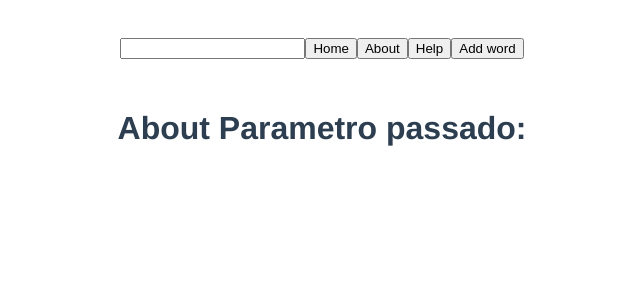
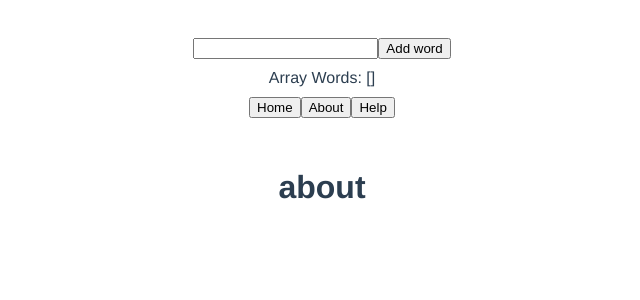
Before and after one commit to beatriz-alcantara/rotas-vue-comParametros, a Vue app: page /about in a window 1280 px wide. Shown: the top 300 px of the page, without its empty margins (318-958 px from the left). Built offline with nearby package versions, Linux system fonts and the light colour scheme.

Commit message:
versão do luciano

```diff
--- a/src/App.vue
+++ b/src/App.vue
@@ -1,31 +1,34 @@
 <template>
   <div id="app">
     <div id="nav">
-      <input type="text" v-model="param"/>
-      <button @click="changePage('home', arrWords)">Home</button>
-      <button @click="changePage('about', arrWords)">About</button>
-      <button @click="changePage('help', arrWords)">Help</button>
-      <button @click="add()"> Add word </button>
+      <input type="text" v-model="param" />
+      <button @click="add()">Add word</button>
+      <div class="v-mt-md">Array Words: {{arrayWords}}</div>
+      <div>
+        <button @click="changePage('home')">Home</button>
+        <button @click="changePage('about')">About</button>
+        <button @click="changePage('help')">Help</button>
+      </div>
     </div>
-    <router-view/>
+    <router-view />
   </div>
 </template>
 <script>
-import { log } from 'util'
 export default {
   data () {
     return {
       param: '',
-      arrWords: []
+      arrayWords: []
     }
   },
   methods: {
-    changePage (routeName, words) {
-      this.$router.push({ name: routeName, query: { value: words } })
-      this.arrWords = []
+    changePage (routeName) {
+      this.$router.push({ name: routeName, params: { arrayWords: this.arrayWords } })
+      this.arrayWords = []
     },
     add () {
-      this.arrWords.push(this.param)
+      this.arrayWords.push(this.param)
+      this.param = ''
     }
   }
 }
@@ -33,7 +36,7 @@ export default {
 
 <style>
 #app {
-  font-family: 'Avenir', Helvetica, Arial, sans-serif;
+  font-family: "Avenir", Helvetica, Arial, sans-serif;
   -webkit-font-smoothing: antialiased;
   -moz-osx-font-smoothing: grayscale;
   text-align: center;
@@ -51,4 +54,9 @@ export default {
 #nav a.router-link-exact-active {
   color: #42b983;
 }
+
+.v-mt-md {
+  margin-top: 10px;
+  margin-bottom: 10px;
+}
 </style>
--- a/src/router.js
+++ b/src/router.js
@@ -20,7 +20,8 @@ export default new Router({
       // route level code-splitting
       // this generates a separate chunk (about.[hash].js) for this route
       // which is lazy-loaded when the route is visited.
-      component: () => import(/* webpackChunkName: "about" */ './views/About.vue')
+      component: () =>
+        import(/* webpackChunkName: "about" */ './views/About.vue')
     },
     {
       path: '/help',
--- a/src/views/About.vue
+++ b/src/views/About.vue
@@ -1,14 +1,24 @@
 <template>
-  <div class="about">
-    <h1>  About Parametro passado: {{$route.params.option}} </h1>
+  <div>
+    <div>
+      <h1>{{$route.name}}</h1>
+    </div>
+    <div>
+      <h3>{{arrayWords}}</h3>
+    </div>
   </div>
 </template>
 
 <script>
 export default {
   name: 'About',
+  data () {
+    return {
+      arrayWords: []
+    }
+  },
   created () {
-    console.log(this.$router.history.current.query)
+    this.arrayWords = this.$route.params.arrayWords
   }
 }
 </script>
--- a/src/views/Help.vue
+++ b/src/views/Help.vue
@@ -1,12 +1,23 @@
 <template>
   <div>
-    <h1> Help parametro passado: {{$route.params.topic}} </h1>
+    <div>
+      <h1>{{$route.name}}</h1>
+    </div>
+    <div>
+      <h3>{{arrayWords}}</h3>
+    </div>
   </div>
 </template>
 <script>
 export default {
+  name: 'Help',
+  data () {
+    return {
+      arrayWords: []
+    }
+  },
   created () {
-    console.log(this.$router.history.current.query)
+    this.arrayWords = this.$route.params.arrayWords
   }
 }
 </script>
--- a/src/views/Home.vue
+++ b/src/views/Home.vue
@@ -1,16 +1,25 @@
 <template>
-  <div class="home">
-    <h1> Hello </h1>
+  <div>
+    <div>
+      <h1>{{$route.name}}</h1>
+    </div>
+    <div>
+      <h3>{{arrayWords}}</h3>
+    </div>
   </div>
 </template>
 
 <script>
-// @ is an alias to /src
 
 export default {
-  name: 'home',
+  name: 'Home',
+  data () {
+    return {
+      arrayWords: []
+    }
+  },
   created () {
-    console.log(this.$router.history.current.query)
+    this.arrayWords = this.$route.params.arrayWords
   }
 }
 </script>
```
Also changed, not shown: 1 other file (tests, documents, lock files or other folders).
